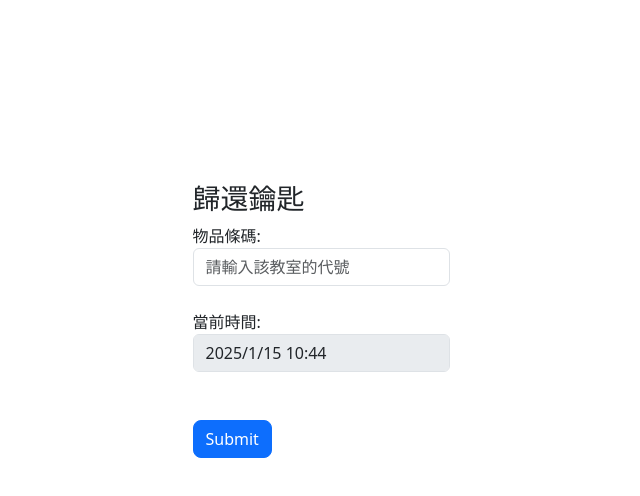
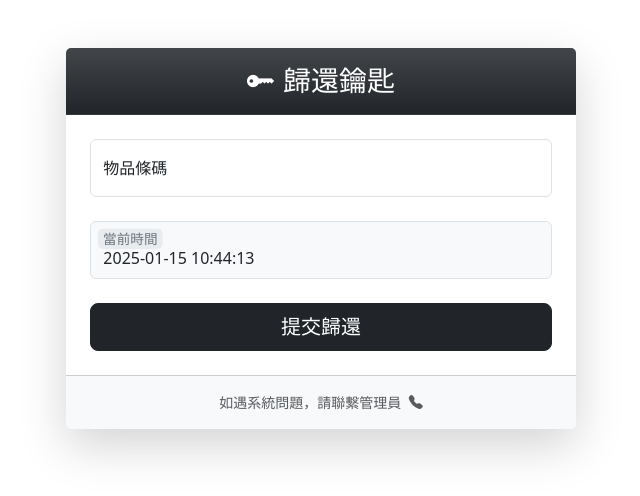
Before and after one commit to marvelcn015/utcs-key, a Vue app: page /return in a window 1280 px wide. Shown: the top 496 px of the page, without its empty margins (319-959 px from the left). Built offline with nearby package versions, Linux system fonts and the light colour scheme.

Commit message:
chore: refine page `ReturnView` as example
enhance `ReturnView` with:

1. form validation
2. time display
3. UI

```diff
--- a/index.html
+++ b/index.html
@@ -7,6 +7,7 @@
   <meta name="viewport" content="width=device-width, initial-scale=1.0">
   <title>UTCS Key</title>
   <link rel="stylesheet" href="https://cdn.jsdelivr.net/npm/bootstrap@5.3.3/dist/css/bootstrap.min.css">
+<link rel="stylesheet" href="https://cdn.jsdelivr.net/npm/bootstrap-icons@1.3.0/font/bootstrap-icons.css">
 </head>
 
 <body>
--- a/src/views/ReturnView.vue
+++ b/src/views/ReturnView.vue
@@ -1,38 +1,76 @@
 <script setup>
-import { ref, onMounted } from 'vue'
+import { ref, onMounted, onUnmounted } from 'vue'
 
 const ts = ref('')
 const tsshow = ref('')
+const isSubmitting = ref(false)
+let timeInterval
+
+const formatter = new Intl.DateTimeFormat('zh-TW', {
+  year: 'numeric',
+  month: '2-digit',
+  day: '2-digit',
+  hour: '2-digit',
+  minute: '2-digit',
+  second: '2-digit',
+  hour12: false,
+})
 
 const flushTime = () => {
-  const currentdate = new Date()
-  const datetime =
-    currentdate.getFullYear() +
-    '/' +
-    (currentdate.getMonth() + 1) +
-    '/' +
-    currentdate.getDate() +
-    ' ' +
-    currentdate.getHours() +
-    ':' +
-    currentdate.getMinutes()
-  ts.value = datetime
-  tsshow.value = datetime
+  const now = new Date()
+  const formattedTime = formatter.format(now).replace(/\//g, '-')
+  ts.value = formattedTime
+  tsshow.value = formattedTime
+}
+
+const handleSubmit = async (event) => {
+  const form = event.target
+  if (!form.checkValidity()) {
+    event.preventDefault()
+    event.stopPropagation()
+  }
+  form.classList.add('was-validated')
+
+  // 防止重複提交
+  if (form.checkValidity() && !isSubmitting.value) {
+    isSubmitting.value = true
+    // 未來殼以添加表單提交邏輯
+  }
 }
 
 onMounted(() => {
   flushTime()
-  setInterval(flushTime, 1000)
+  timeInterval = setInterval(flushTime, 1000)
+})
+
+onUnmounted(() => {
+  if (timeInterval) {
+    clearInterval(timeInterval)
+  }
 })
 </script>
 
 <template>
-  <div class="d-flex justify-content-center align-items-center container" style="height: 80vh">
-    <div class="row">
-      <form action="return.php" method="post" class="needs-validation" novalidate>
-        <h3>歸還鑰匙</h3>
-        <div class="form-group">
-          <label for="keynumber-myut">物品條碼:</label>
+  <div class="container-fluid min-vh-80 py-5">
+    <div class="row justify-content-center align-items-center h-100">
+      <div class="col-12 col-md-8 col-lg-6 col-xl-5">
+        <div class="card shadow-lg border-0 rounded-lg">
+          <div class="card-header bg-dark bg-gradient text-white">
+            <h3 class="text-center font-weight-bold my-2">
+              <i class="bi bi-key-fill me-2"></i>歸還鑰匙
+            </h3>
+          </div>
+
+          <div class="card-body p-4">
+            <form
+              action="return.php"
+              method="post"
+              class="needs-validation"
+              novalidate
+              @submit="handleSubmit"
+            >
+              <!-- 物品條碼輸入區 -->
+              <div class="form-floating mb-4">
                 <input
                   type="text"
                   class="form-control"
@@ -40,31 +78,65 @@ onMounted(() => {
                   name="keynumber"
                   required
                   placeholder="請輸入該教室的代號"
+                  pattern="[A-Za-z][0-9]{3,4}"
+                  data-bs-toggle="tooltip"
+                  data-bs-placement="top"
+                  title="請輸入正確的教室代號格式，例如：G508"
                 />
-          <div class="invalid-feedback">請輸入教室代號，例如:G508。</div>
-          <br />
+                <label for="keynumber-myut">物品條碼</label>
+                <div class="invalid-feedback">請輸入有效的教室代號（如：G508）</div>
               </div>
-        <div class="form-group">
-          <label>當前時間:</label>
-          <input type="text" name="tsshow" class="form-control" v-model="tsshow" disabled /><br />
-          <input type="hidden" name="ts" v-model="ts" /><br />
+
+              <!-- 時間顯示區 -->
+              <div class="form-floating mb-4">
+                <input
+                  type="text"
+                  class="form-control bg-light"
+                  id="current-time"
+                  name="tsshow"
+                  v-model="tsshow"
+                  disabled
+                  placeholder="當前時間"
+                />
+                <label for="current-time">當前時間</label>
+                <input type="hidden" name="ts" v-model="ts" />
               </div>
-        <button type="submit" value="submit" class="btn btn-primary">Submit</button>
+
+              <!-- 提交按鈕 -->
+              <div class="d-grid gap-2 mt-4">
+                <button type="submit" class="btn btn-dark btn-lg" :disabled="isSubmitting">
+                  <span
+                    v-if="isSubmitting"
+                    class="spinner-border spinner-border-sm me-2"
+                    role="status"
+                    aria-hidden="true"
+                  ></span>
+                  {{ isSubmitting ? '提交中...' : '提交歸還' }}
+                </button>
+              </div>
             </form>
+          </div>
+
+          <!-- 卡片底部提示信息 -->
+          <div class="card-footer text-center py-3 bg-light">
+            <div class="small text-muted">
+              如遇系統問題，請聯繫管理員
+              <i class="bi bi-telephone-fill ms-1"></i>
+            </div>
+          </div>
+        </div>
+      </div>
     </div>
   </div>
 </template>
 
 <style scoped>
-.nav-link {
-  border-radius: 0.5rem;
+.min-vh-80 {
+  min-height: 80vh;
 }
 
-.form-label {
-  font-weight: bold;
-}
-
-button {
-  border-radius: 0.5rem;
+/* 輸入框焦點效果 */
+.form-control:focus {
+  box-shadow: 0 0 0 0.25rem rgba(13, 110, 253, 0.15);
 }
 </style>
```
Lines whose indentation alone changed are shown as unchanged.
